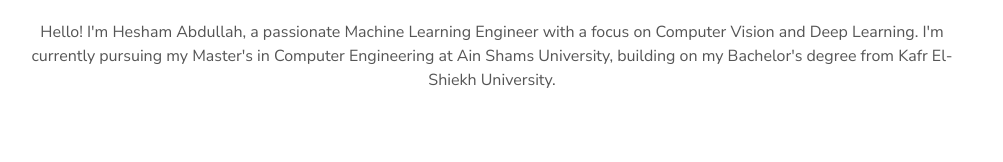
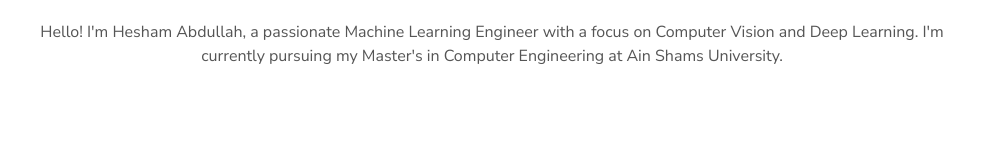
Before and after one commit to Hesham-Abdullah/Hesham-Abdullah.github.io, a plain HTML site: page index.html in a window 1280 px wide. Shown: the part 1104-1266 px from the top of the page, without its empty margins (148-1151 px from the left). Drawn offline with nearby package versions, Linux system fonts and the light colour scheme.

Commit message:
Update index.html

```diff
--- a/index.html
+++ b/index.html
@@ -65,8 +65,7 @@
       </picture>
       <p>
         Hello! I'm Hesham Abdullah, a passionate Machine Learning Engineer with a focus on Computer Vision and Deep
-        Learning. I'm currently pursuing my Master's in Computer Engineering at Ain Shams University, building on my
-        Bachelor's degree from Kafr El-Shiekh University.
+        Learning. I'm currently pursuing my Master's in Computer Engineering at Ain Shams University.
       </p>
     </div>
 
```
